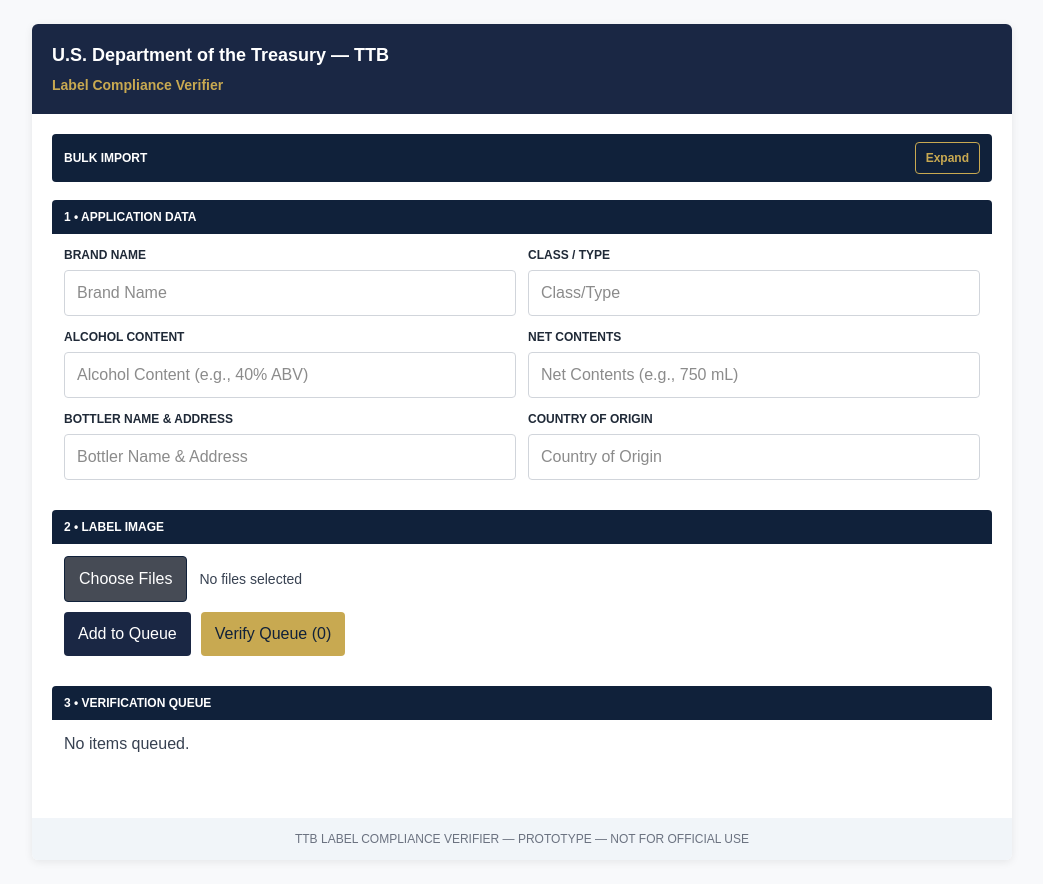
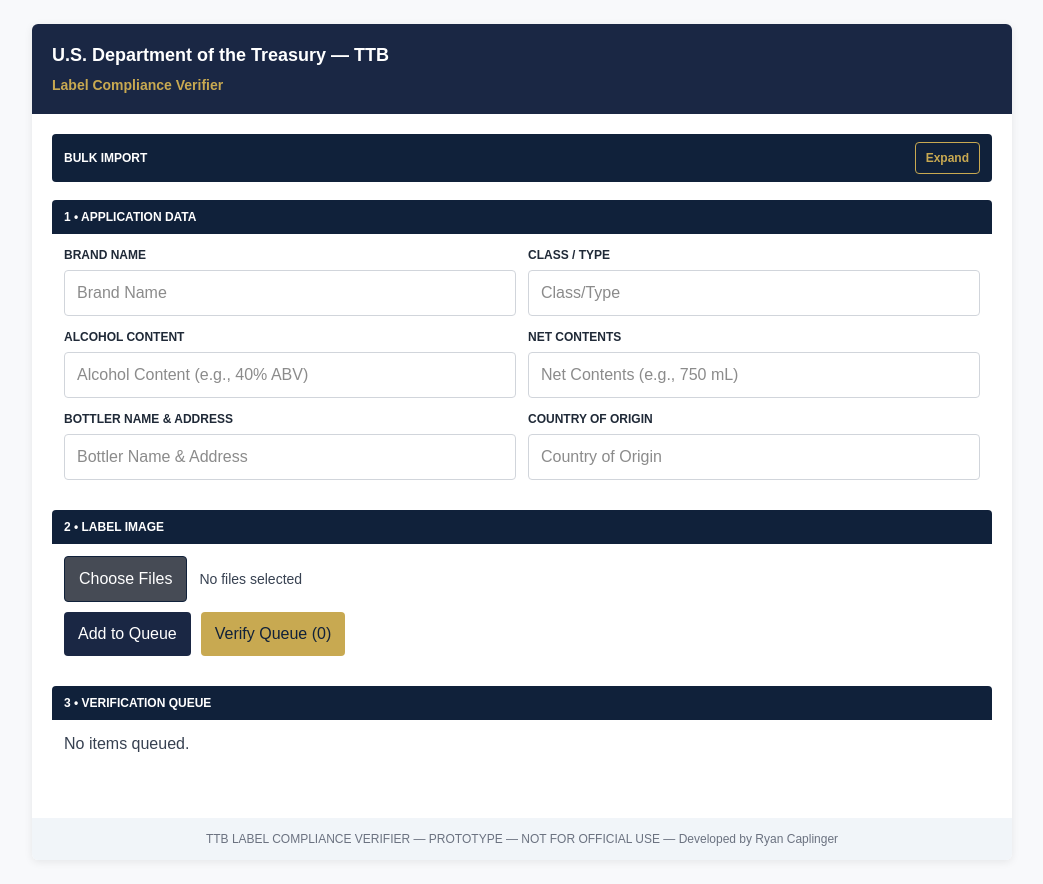
Before and after one commit to ry304/treas-take-home-label-verifer, a Next.js app: page / in a window 1280 px wide. Shown: the whole page, without its empty margins (118-1161 px from the left). Built offline with nearby package versions, Linux system fonts and the light colour scheme.

Commit message:
Adding DEV Credits

```diff
--- a/app/page.tsx
+++ b/app/page.tsx
@@ -495,7 +495,7 @@
           </section>
         </main>
 
-        <footer style={styles.footer}>TTB LABEL COMPLIANCE VERIFIER — PROTOTYPE — NOT FOR OFFICIAL USE</footer>
+        <footer style={styles.footer}>TTB LABEL COMPLIANCE VERIFIER — PROTOTYPE — NOT FOR OFFICIAL USE — Developed by Ryan Caplinger</footer>
       </div>
     </div>
   );
```
